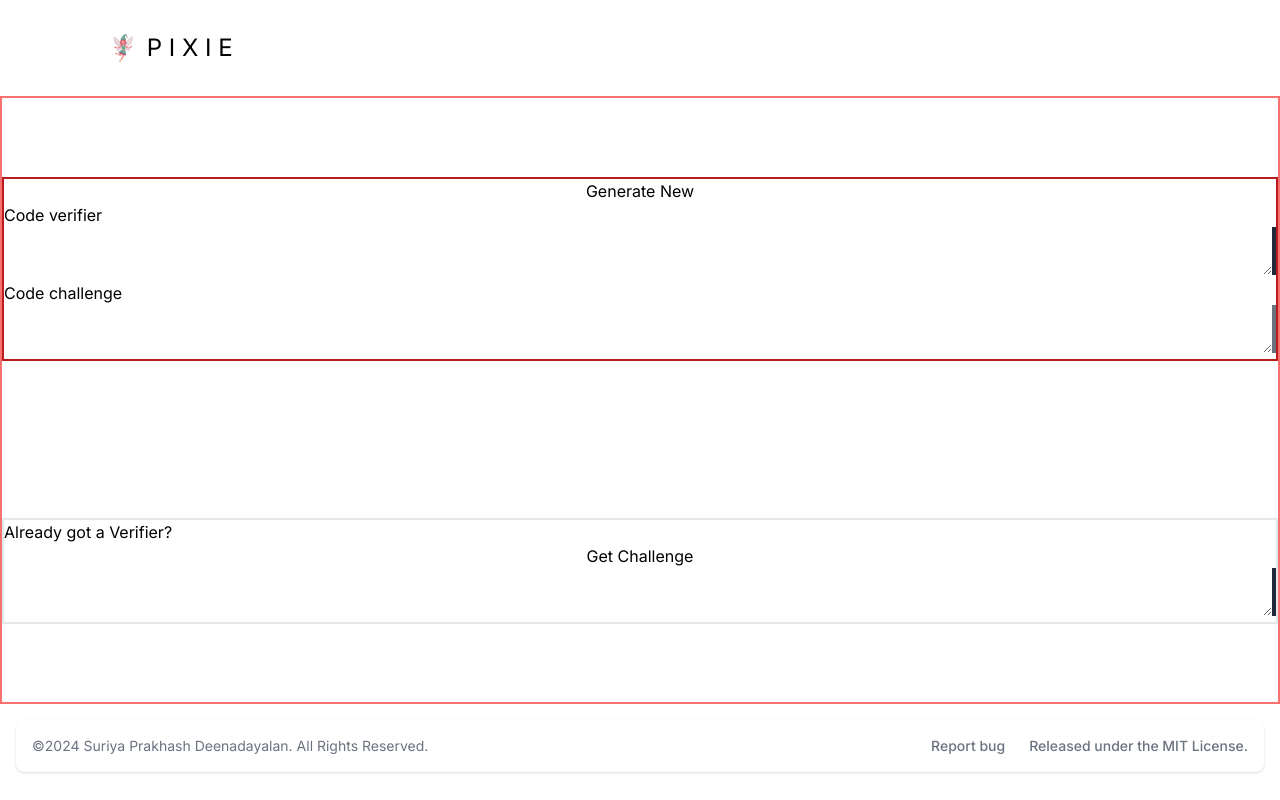
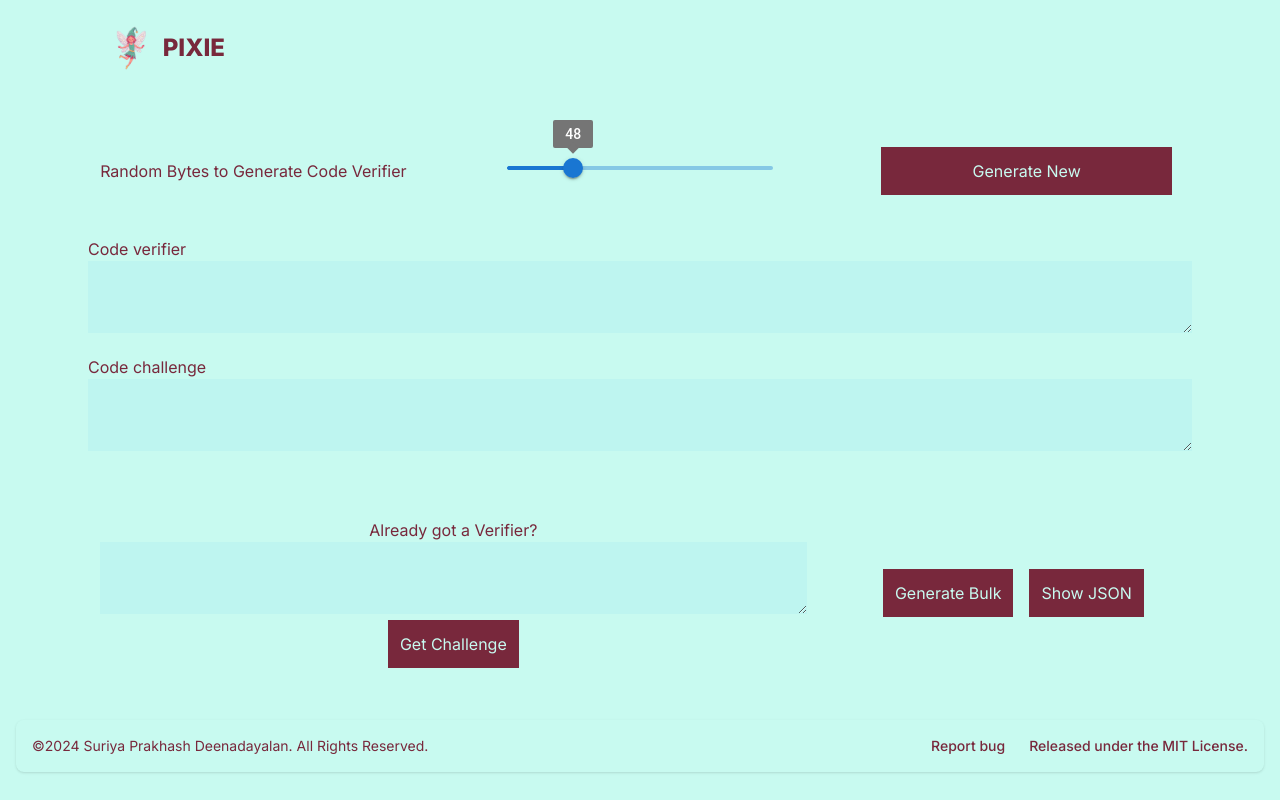
Before and after one commit to suriyaprakhash/pixie, a Next.js app: page / in a window 1280 px wide. Built offline with nearby package versions, Linux system fonts and the light colour scheme.

Commit message:
added css, added bulk and json into the web, added token size slider

```diff
--- a/package.json
+++ b/package.json
@@ -10,6 +10,9 @@
     "deploy": "gh-pages -d out"
   },
   "dependencies": {
+    "@emotion/react": "^11.11.4",
+    "@emotion/styled": "^11.11.5",
+    "@mui/material": "^5.15.20",
     "gh-pages": "^6.1.1",
     "next": "14.2.4",
     "react": "^18",
--- a/src/app/component/container.tsx
+++ b/src/app/component/container.tsx
@@ -1,15 +1,41 @@
-import React from 'react'
+
+import React, { useContext, useEffect } from 'react'
 import Navbar from './navbar'
 import Footer from './footer'
 import Hero from './hero'
+import { ThemeContextType, ThemeContext } from './context/themeContextProvider'
 
 const Container = () => {
+  const [theme, setTheme]: ThemeContextType = useContext(ThemeContext);
+
+  /**
+   * Initializing the theme for the first time load
+   */
+  useEffect(() => {
+    // if a user has a theme selected
+    const selectedTheme: string | null = localStorage.getItem("theme");
+
+    if (selectedTheme) {
+      document.body.classList.add(selectedTheme);
+      setTheme(selectedTheme);
+      // if the user preferes to match with OS theme
+    } else if (window.matchMedia("prefers-color-scheme: dark")) {
+      localStorage.setItem("theme", "dark");
+      setTheme("dark");
+    } else {
+      localStorage.setItem("theme", "light");
+      setTheme("light");
+    }
+  }, []);
+
   return (
-    <section className="bg-primary-bg text-primary-text items-center justify-between">
-      <Navbar ></Navbar>
-      <Hero></Hero>
-      <Footer></Footer>
-  </section>
+    <main className={theme}>
+      <section className="bg-background-bg text-primary-text items-center justify-between">
+        <Navbar ></Navbar>
+        <Hero></Hero>
+        <Footer></Footer>
+      </section>
+    </main>
   )
 }
 
--- /dev/null
+++ b/src/app/component/context/themeContextProvider.tsx
@@ -0,0 +1,14 @@
+import { createContext, useState } from "react";
+
+export type ThemeContextType = [string, React.Dispatch<React.SetStateAction<string>>];
+
+export const ThemeContext = createContext<ThemeContextType>(['', () => null]);
+
+export const ThemeContextProvider = ({children} : { children: React.ReactNode }) => {
+    const [theme, setTheme]: ThemeContextType  = useState<string>('');
+    return (
+        <ThemeContext.Provider value={[theme, setTheme]} >
+            {children}
+        </ThemeContext.Provider>
+    );
+}
--- a/src/app/component/hero.tsx
+++ b/src/app/component/hero.tsx
@@ -1,8 +1,13 @@
 'use client'
 import React, { useState } from 'react'
 import { generatePkce, generatePkceFromString } from '../util/PkceUtil';
+import { Slider } from '@mui/material';
+import Link from 'next/link';
 
 const Hero = () => {
+
+    const [tokenSize, setTokenSize] = useState<number>(48);
+
     const [codeVerifier, setCodeVerifier] = useState<string>();
     const [codeChallenge, setCodeChallenge] = useState<string>();
 
@@ -10,7 +15,7 @@ const Hero = () => {
 
 
     const generate = async (): Promise<void> => {
-        const { codeVerifier, codeChallenge } = await generatePkce();
+        const { codeVerifier, codeChallenge } = await generatePkce(tokenSize);
         setCodeVerifier(codeVerifier)
         setCodeChallenge(codeChallenge)
         console.log("Code Verifier:", codeVerifier);
@@ -25,8 +30,9 @@ const Hero = () => {
         console.log("Code Challenge:", codeChallenge);
     }
 
-    const valueChanged = (value: number): void => {
-        console.log("valueChanged:", valueChanged);
+    const handleTokenSizeChange = (event: Event, newValue: number | number[]): void => {
+        console.log("valueChanged:", newValue as number);
+        setTokenSize(newValue as number)
     }
 
     const textChanged = (event: any) => {
@@ -34,29 +40,37 @@ const Hero = () => {
     }
 
     return (
-        <div className="border-2 border-red-400 grid grid-cols-3 items-center h-[750px] sm:h-[76vh] overflow-auto">
-            <section className='col-span-3 border-2 border-red-700 grid grid-col-3'>
-                <div className="">
+        <div className="grid grid-cols-3 items-center h-[750px] sm:h-[76vh] overflow-auto pl-20 pr-20">
+            <section className='col-span-3 grid grid-cols-3'>
+                <div className='col-span-3 items-center text-center grid sm:grid-cols-3 sm:p-5 sm:gap-20 grid-cols-1'>
+                    <label>Random Bytes to Generate Code Verifier</label>
+                    <div className='p-5'>
+                        <Slider className="text-primary-text" defaultValue={48} max={96} min={32} valueLabelDisplay="on" value={tokenSize} onChange={handleTokenSizeChange} />
+                    </div>
+                    <button className="border-r-8 border-l-8 bg-button-bg text-button-text p-3 hover:bg-button-bg-hover hover:text-button-text-hover" onClick={generate}>Generate New</button>
                 </div>
-                <div className='col-span-3 items-center text-center'>
-                    <button onClick={generate}>Generate New</button>
+                <div className='col-span-3 p-2'>
+                    <label title="Verifier to be used to generate the code challenge">Code verifier</label>
+                    {codeVerifier && <label className="text-secondary-text"> ({codeVerifier?.length} chars)</label>}
+                    <textarea className='w-full p-3 text-text-area-text bg-text-area-bg' value={codeVerifier}></textarea>
                 </div>
-                <div className='col-span-3'>
-                    <label>Code verifier</label>
-                    {codeVerifier && <label> ({codeVerifier?.length} chars)</label>}
-                    <textarea className='w-full border-r-4 border-gray-800' value={codeVerifier}></textarea>
-                </div>
-                <div className='col-span-3'>
-                    <label>Code challenge</label>
-                    {codeChallenge && <label> ({codeChallenge?.length} chars)</label>}
-                    <textarea className='w-full border-r-4 border-gray-500' value={codeChallenge}></textarea>
+                <div className='col-span-3 p-2'>
+                    <label title="Code challenge generated by verfier">Code challenge</label>
+                    {codeChallenge && <label className="text-secondary-text">  ({codeChallenge?.length} chars)</label>}
+                    <textarea className='w-full  p-3 text-text-area-text bg-text-area-bg' value={codeChallenge}></textarea>
                 </div>
             </section>
-            <section className='col-span-3 border-2'>
-                Already got a Verifier?
-                <div className='col-span-3 items-center text-center'>
-                    <button onClick={generateChallenge} >Get Challenge</button>
-                    <textarea className='w-full border-r-4 border-gray-800' value={codeVerifierInput} onChange={textChanged}></textarea>
+
+            <section className='col-span-3 grid sm:grid-cols-6'>
+                <div className='sm:col-span-4 p-5 items-center text-center'>
+                    <label>Already got a Verifier?</label>
+                    <textarea className='w-full p-3 text-text-area-text bg-text-area-bg' value={codeVerifierInput} onChange={textChanged}></textarea>
+                    <button className="border-r-8 border-l-8 bg-button-bg text-button-text p-3 hover:bg-button-bg-hover hover:text-button-text-hover" onClick={generateChallenge} >Get Challenge</button>
+                </div>
+                <div className='sm:col-span-2 p-5 text-center justify-center items-center hidden sm:flex sm:flex-row '>
+                    <button className="border-r-8 border-l-8 bg-button-bg text-button-text p-3 hover:bg-button-bg-hover hover:text-button-text-hover">
+                        <Link className="" href="/bulk">Generate Bulk</Link></button>
+                    <button className="border-r-8 border-l-8 bg-button-bg text-button-text p-3 hover:bg-button-bg-hover hover:text-button-text-hover"><Link className="" href="/json">Show JSON</Link></button>
                 </div>
             </section>
         </div>
--- a/src/app/component/navbar.tsx
+++ b/src/app/component/navbar.tsx
@@ -2,27 +2,29 @@ import React, { useContext, useEffect, useState } from 'react'
 // import { ThemeContext } from './context/themeContextProvider';
 import Image from 'next/image'
 import Link from 'next/link';
+import { ThemeContext } from './context/themeContextProvider';
 
 function Navbar() {
-    // const [theme, setTheme] = useContext(ThemeContext);
+    const [theme, setTheme] = useContext(ThemeContext);
 
-    // const toggleTheme = () => {
-    //     const newTheme = theme === 'light' ? 'dark' : 'light';
-    //     localStorage.setItem('theme', newTheme);
-    //     setTheme(newTheme);
-    // };
+    const toggleTheme = () => {
+        const newTheme = theme === 'light' ? 'dark' : 'light';
+        localStorage.setItem('theme', newTheme);
+        setTheme(newTheme);
+    };
 
     return (
-        <nav className="bg-secondary-bg text-secondary-text h-[100px] sm:h-[12vh] grid grid-cols-12 items-center">
+        <nav className="h-[100px] sm:h-[12vh] grid grid-cols-12 items-center">
             <div className="col-start-2 col-end-5">
                 <Link className="" href="/">
-                    <div className="text-2xl flex flex-row gap-2">
-                        <Image src="/pixie.png" alt="mockManga" width="32" height="32" />
-                        <div>
-                            P I X I E
+                    <div className="text-2xl flex flex-row gap-2 items-center">
+                        <Image src="/pixie.png" alt="pixie" width="48" height="48" />
+                        <div className='font-extrabold'>
+                            PIXIE
                         </div>
                     </div>
                 </Link>
+
             </div>
 
         </nav>
--- a/src/app/globals.css
+++ b/src/app/globals.css
@@ -1,6 +1,8 @@
 @tailwind base;
 @tailwind components;
 @tailwind utilities;
+
+
 /*
 :root {
   --foreground-rgb: 0, 0, 0;
@@ -31,3 +33,34 @@ body {
     text-wrap: balance;
   }
 } */
+
+
+.light {
+  --background-bg: 200,250,240;
+
+  --primary-text: 120,40,60;
+  --secondary-text: 70,100,60;
+
+  --text-area-bg: 190,245,240;
+  --text-area-text: 70,100,60;
+
+  --button-bg: 120,40,60;
+  --button-text: 200,250,240;
+  --button-bg-hover: 200,250,240;
+  --button-text-hover: 0,0,0;
+}
+
+.dark {
+  --background-bg: 200,250,240;
+
+  --primary-text: 120,40,60;
+  --secondary-text: 70,100,60;
+
+  --text-area-bg: 190,245,240;
+  --text-area-text: 70,100,60;
+
+  --button-bg: 120,40,60;
+  --button-text: 200,250,240;
+  --button-bg-hover: 200,250,240;
+  --button-text-hover: 0,0,0;
+}
--- a/src/app/json/page.tsx
+++ b/src/app/json/page.tsx
@@ -10,7 +10,7 @@ function GenPage() {
     const [cc, setCC] = useState<string>();
 
     useEffect(() => {
-        const res = generatePkce();
+        const res = generatePkce(48);
         res.then(data => {
             setCV(data.codeVerifier)
             setCC(data.codeChallenge)
--- a/src/app/page.tsx
+++ b/src/app/page.tsx
@@ -1,11 +1,13 @@
+'use client'
 import Image from "next/image";
 import Container from "./component/container";
+import { ThemeContextProvider } from "./component/context/themeContextProvider";
 
 export default function Home() {
   return (
     // <main className="flex min-h-screen flex-col items-center justify-between p-24">
-    <main>
-      <Container/>
-    </main>
+    <ThemeContextProvider>
+      <Container />
+    </ThemeContextProvider>
   );
 }
--- a/src/app/util/PkceUtil.ts
+++ b/src/app/util/PkceUtil.ts
@@ -26,8 +26,8 @@ function base64urlencode(arrayBuffer: ArrayBuffer): string {
 }
 
 // Function to generate PKCE code verifier and challenge
-export async function generatePkce(): Promise<{ codeVerifier: string; codeChallenge: string }> {
-  const codeVerifier = generateRandomString(48);  // You can adjust the length as needed
+export async function generatePkce(tokenSize: number): Promise<{ codeVerifier: string; codeChallenge: string }> {
+  const codeVerifier = generateRandomString(tokenSize);  // You can adjust the length as needed
   const hashedVerifier = await sha256(codeVerifier);
   const codeChallenge = base64urlencode(hashedVerifier);
   return { codeVerifier, codeChallenge };
@@ -42,7 +42,7 @@ export async function generatePkceFromString(codeVerifier: string): Promise<{ co
 
 // Example usage
 (async () => {
-  const { codeVerifier, codeChallenge } = await generatePkce();
+  const { codeVerifier, codeChallenge } = await generatePkce(48);
   console.log("Code Verifier:", codeVerifier);
   console.log("Code Challenge:", codeChallenge);
 })();
--- a/tailwind.config.ts
+++ b/tailwind.config.ts
@@ -7,6 +7,22 @@ const config: Config = {
     "./src/app/**/*.{js,ts,jsx,tsx,mdx}",
   ],
   theme: {
+    colors: {
+
+      "background-bg": "rgba(var(--background-bg))",
+
+      "primary-text": "rgba(var(--primary-text))",
+      "secondary-text": "rgba(var(--secondary-text))",
+
+      "text-area-bg": "rgba(var(--text-area-bg))",
+      "text-area-text": "rgba(var(--text-area-text))",
+
+      "button-bg": "rgba(var(--button-bg))",
+      "button-text": "rgba(var(--button-text))",
+      "button-bg-hover": "rgba(var(--button-bg-hover))",
+      "button-text-hover": "rgba(var(--button-text-hover))",
+
+    },
     extend: {
       backgroundImage: {
         "gradient-radial": "radial-gradient(var(--tw-gradient-stops))",
```
Also changed, not shown: src/app/bulk/page.tsx (+10 -5 lines), 1 other file (tests, documents, lock files or other folders).
